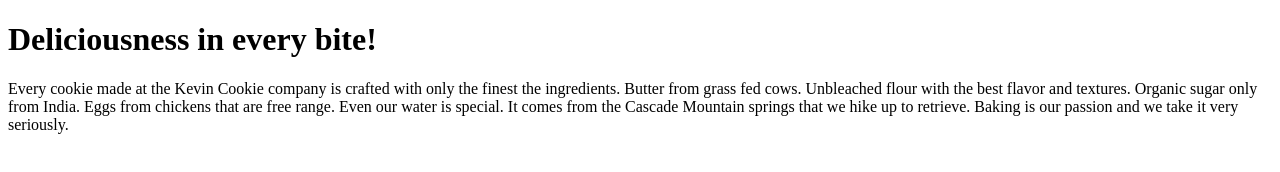
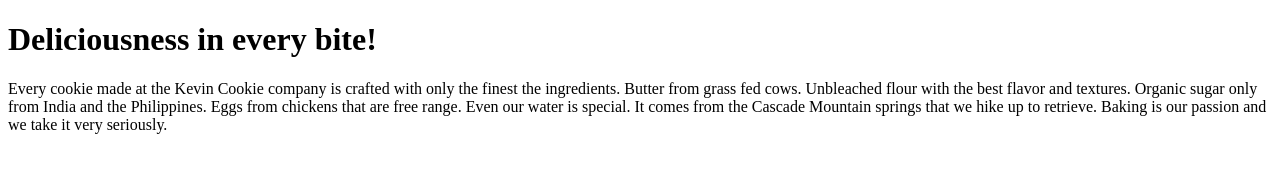
Before and after one commit to supriyas95/kevincookie, a plain HTML site: page index.htm in a window 1280 px wide. Drawn offline with Linux system fonts and the light colour scheme.

Commit message:
Update index.htm

```diff
--- a/index.htm
+++ b/index.htm
@@ -4,7 +4,7 @@
 
 <h1>Deliciousness in every bite!</h1>
 
-<p>Every cookie made at the Kevin Cookie company is crafted with only the finest the  ingredients. Butter from grass fed cows. Unbleached flour with the best flavor and textures. Organic sugar only from India. Eggs from chickens that are free  range. Even our water is special. It comes from the Cascade Mountain springs that we hike up to retrieve. Baking is our passion and we take it very seriously.</p>
+<p>Every cookie made at the Kevin Cookie company is crafted with only the finest the  ingredients. Butter from grass fed cows. Unbleached flour with the best flavor and textures. Organic sugar only from India and the Philippines. Eggs from chickens that are free  range. Even our water is special. It comes from the Cascade Mountain springs that we hike up to retrieve. Baking is our passion and we take it very seriously.</p>
 
 </body>
 </html>
```
